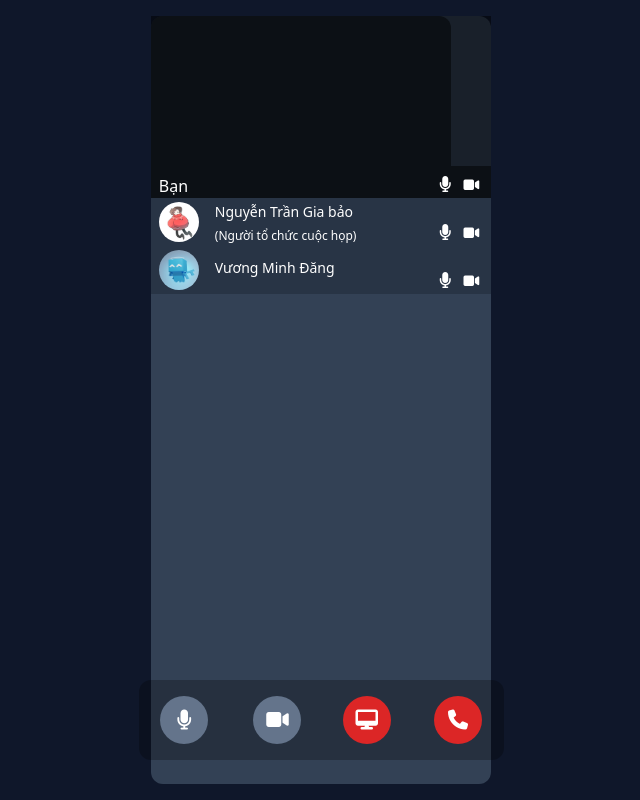
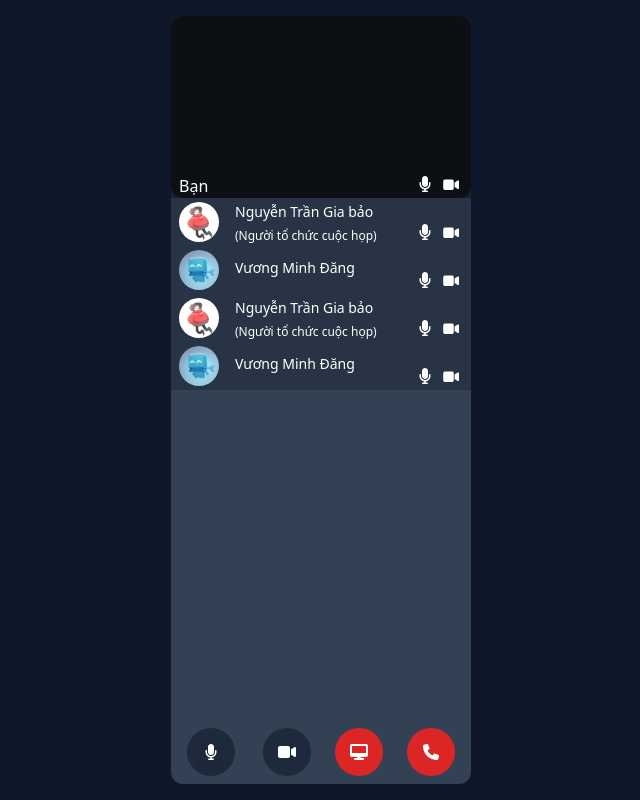
Before and after one commit to ngtrgiabao/meet-with-us, a React (Create React App) app in the folder frontend/: page /room in a window 1280 px wide. Shown: the whole page, without its empty margins (319-959 px from the left). Built offline with nearby package versions, Linux system fonts and the light colour scheme; no server answers.

Commit message:
fix layout room

```diff
--- a/frontend/src/components/WebcamOverview.tsx
+++ b/frontend/src/components/WebcamOverview.tsx
@@ -1,12 +1,8 @@
 import React from "react";
-import Peer from "peerjs";
-import { v4 as uuidV4 } from "uuid";
-import VideoPlayer from "./VideoPlayer";
 
 const WebcamStreamCapture = () => {
     const [isAudio, setIsAudio] = React.useState<boolean>(true);
     const [isVideo, setIsVideo] = React.useState<boolean>(true);
-    const [me, setMe] = React.useState<Peer>();
 
     console.log(isAudio, isVideo);
 
--- a/frontend/src/views/Room.tsx
+++ b/frontend/src/views/Room.tsx
@@ -1,5 +1,5 @@
-import { positions } from "@mui/system";
 import React from "react";
+
 const logo1 = require("../assets/background/2.jpg");
 const logo2 = require("../assets/background/1.jpg");
 
@@ -82,131 +82,53 @@ const Room = () => {
     const stopCall = () => {
         alert("Bạn đang rời khỏi cuộc họp...");
     };
-    console.log(isSharing);
 
     // XXXXXXXXXXXXXXXXXXXXXXXXXXXXXXXXXXXXXXXXXXXXXX RENDER XXXXXXXXXXXXXXXXXXXXXXXXXXXXXXXXXXXXXXXXXXXXXXXXXXXXXX//
     return (
         <div
             className={
                 isSharing
-                    ? "h-screen  overflow-hidden p-4 text-white grid grid-cols-5"
-                    : "h-screen  w-screen overflow-hidden p-4 text-white grid grid-cols-11"
+                    ? "h-screen overflow-hidden p-4 text-white grid grid-cols-5"
+                    : "h-screen w-full overflow-hidden p-4 text-white flex justify-center"
             }
         >
             {/* =================== MAIN SCREEN ====================== */}
             <div
-                className={isSharing ? "grid col-span-4" : ""}
+                className={isSharing ? "grid col-span-4" : "hidden"}
                 style={{
                     gridTemplateRows: "repeat(auto-fit, minmax(3rem, 1fr))",
-                }}
-            >
-                {/* ===================================== MÀN HÌNH CHÍNH ========================================= */}
-                <div
-                    className={isSharing ? "w-full" : "flex justify-center"}
-                    style={{
-                        gridRow: "span 8",
                 }}
             >
                 <video ref={videoRef} autoPlay />
             </div>
 
-                {/* ========================================  ACTION NAVBAR ============================================== */}
+            {/* =================== PEOPLE ====================== */}
             <div
                 className={
-                        isSharing
-                            ? "flex justify-center items-center"
-                            : "flex justify-center items-center z-10 w-screen"
+                    isSharing ? "" : "col-start-5 col-end-8 flex justify-center"
                 }
-                >
-                    <div
-                        className={
-                            isSharing
-                                ? "nav-bar fixed bottom-10 bg-black/25 p-4 px-4 rounded-xl w-fit grid grid-cols-4 place-items-center text-xl gap-8"
-                                : "w-[365px] nav-bar fixed bottom-10 bg-black/25 p-4 mr-[2rem] px-4 rounded-xl grid grid-cols-4 place-items-center text-xl gap-8" //translate-x-[-163%]
-                        }
-                    >
-                        {/* MIC */}
-                        {isAudio ? (
-                            <button
-                                onClick={handleAudio}
-                                className="bg-slate-500 font-bold rounded-full w-[3rem] h-[3rem]"
-                            >
-                                <i className="fa-solid fa-microphone"></i>
-                            </button>
-                        ) : (
-                            <button
-                                onClick={handleAudio}
-                                className="text-white font-bold rounded-full w-[3rem] h-[3rem] bg-red-500 "
-                            >
-                                <i className="fa-solid fa-microphone-slash"></i>
-                            </button>
-                        )}
-
-                        {/* VIDEO */}
-                        {isVideo ? (
-                            <button
-                                onClick={handleVideo}
-                                className="bg-slate-500 font-bold rounded-full w-[3rem] h-[3rem] ml-1"
-                            >
-                                <i className="fa-solid fa-video"></i>
-                            </button>
-                        ) : (
-                            <button
-                                onClick={handleVideo}
-                                className="text-white font-bold rounded-full w-[3rem] h-[3rem] bg-red-500 ml-1"
-                            >
-                                <i className="fa-solid fa-video-slash"></i>
-                            </button>
-                        )}
-                        {/* SHARING SCREEN */}
-
-                        <button
-                            className={
-                                isSharing
-                                    ? "hover:cursor-pointer rounded-full w-[3rem] h-[3rem] hover:bg-blue-400 flex items-center justify-center bg-green-600"
-                                    : "hover:cursor-pointer rounded-full w-[3rem] h-[3rem]  hover:bg-red-400 flex items-center justify-center bg-red-600"
-                            }
-                            onClick={() => shareScreen()}
-                        >
-                            <i className="fa-solid fa-desktop"></i>
-                        </button>
-                        {/* END CALL */}
-                        <a href="/">
-                            <button
-                                onClick={() => stopCall()}
-                                className="hover:cursor-pointer rounded-full w-[3rem] h-[3rem] bg-red-600 flex items-center justify-center"
-                            >
-                                <i className="fa-solid fa-phone"></i>
-                            </button>
-                        </a>
-                    </div>
-                </div>
-            </div>
-
-            {/* =================== PEOPLE ====================== */}
-            <div
-                className={isSharing ? "" : "col-start-5 col-end-8"}
                 col-start-5
                 col-end-8
             >
                 <div
                     className={
                         isSharing
-                            ? "h-full col-span-1 bg-slate-700 rounded-xl"
-                            : "h-full w-[100%] h-[80%] bg-slate-700 rounded-xl" //translate-x-[-163%]
+                            ? "h-full col-span-1 bg-slate-700 rounded-xl p-2 flex flex-col justify-between"
+                            : "h-full w-full bg-slate-700 rounded-xl flex flex-col justify-between"
                     }
                 >
-                    <div className="bg-black/50">
+                    <div className="h-full">
+                        <div className="bg-black/50 rounded-xl">
                             {isVideo ? (
                                 <video
                                     ref={video}
-                                className="bg-black/50 rounded-t-xl"
+                                    className="bg-black/50 rounded-t-xl w-full"
                                     style={{
                                         transform: "rotateY(180deg)",
                                     }}
                                 ></video>
                             ) : (
-                            <div className="bg-black/50 w-0 h-0 rounded-t-xl"></div>
+                                <div className="bg-black/50 w-0 h-0"></div>
                             )}
 
                             <div className="relative bg-black/50 w-full h-[10px] p-4">
@@ -224,6 +146,59 @@ const Room = () => {
                                     </span>
                                 </button>
                             </div>
+                        </div>
+
+                        {/* USERS */}
+                        <div className="max-h-[20rem] overflow-y-scroll">
+                            {/* USER */}
+                            <div className="flex jusstify-center">
+                                <div className="relative bg-gray-800/50 w-full h-[3rem] border-slate-400 hover:bg-slate-300/25">
+                                    <div>
+                                        <img
+                                            className="absolute top-1 left-2 rounded-full w-[2.5rem] h-[2.5rem]"
+                                            src={logo2}
+                                        />
+                                    </div>
+                                    <div className="absolute top-1 left-16 text-white text-sm">
+                                        Nguyễn Trần Gia bảo
+                                    </div>
+                                    <div className="absolute bottom-0.5 left-16 text-white text-xs">
+                                        (Người tổ chức cuộc họp)
+                                    </div>
+                                    <span className="absolute bottom-0.5 right-10">
+                                        <span className="font-bold rounded-full w-[1.6rem] h-[1.6rem]">
+                                            <i className="fa-solid fa-microphone"></i>
+                                        </span>
+                                    </span>
+                                    <span className="absolute bottom-0.5 right-3">
+                                        <span className="font-bold rounded-full w-[1.6rem] h-[1.6rem] ml-4">
+                                            <i className="text-sm fa-solid fa-video"></i>
+                                        </span>
+                                    </span>
+                                </div>
+                            </div>
+                            {/* USER */}
+                            <div className="relative bg-gray-800/50 w-full h-[3rem] border-slate-400 hover:bg-slate-300/25">
+                                <div>
+                                    <img
+                                        className="absolute top-1 left-2 rounded-full w-[2.5rem] h-[2.5rem]"
+                                        src={logo1}
+                                    />
+                                </div>
+                                <div className="absolute top-3 left-16 text-white text-sm">
+                                    Vương Minh Đăng
+                                </div>
+                                <div className="absolute bottom-0.5 left-16 text-white text-xs"></div>
+                                <span className="absolute bottom-0.5 right-10">
+                                    <span className="font-bold rounded-full w-[1.6rem] h-[1.6rem]">
+                                        <i className="fa-solid fa-microphone"></i>
+                                    </span>
+                                </span>
+                                <span className="absolute bottom-0.5 right-3">
+                                    <span className="font-bold rounded-full w-[1.6rem] h-[1.6rem] ml-4">
+                                        <i className="text-sm fa-solid fa-video"></i>
+                                    </span>
+                                </span>
                             </div>
                             {/* USER */}
                             <div className="flex jusstify-center">
@@ -277,6 +252,73 @@ const Room = () => {
                             </div>
                         </div>
                     </div>
+
+                    {/* ========================================  ACTION NAVBAR ============================================== */}
+
+                    <div
+                        className={
+                            isSharing
+                                ? "w-full flex justify-between p-2 rounded-lg"
+                                : "w-full flex justify-between p-2 rounded-lg px-4"
+                        }
+                    >
+                        {/* MIC */}
+                        {isAudio ? (
+                            <button
+                                onClick={handleAudio}
+                                className="bg-slate-800 font-bold rounded-full w-[3rem] h-[3rem] hover:opacity-80"
+                            >
+                                <i className="fa-solid fa-microphone shadow-lg"></i>
+                            </button>
+                        ) : (
+                            <button
+                                onClick={handleAudio}
+                                className="text-white font-bold rounded-full w-[3rem] h-[3rem] bg-red-500 hover:opacity-80"
+                            >
+                                <i className="fa-solid fa-microphone-slash"></i>
+                            </button>
+                        )}
+
+                        {/* VIDEO */}
+                        {isVideo ? (
+                            <button
+                                onClick={handleVideo}
+                                className="bg-slate-800 font-bold rounded-full w-[3rem] h-[3rem] ml-1 hover:opacity-80"
+                            >
+                                <i className="fa-solid fa-video"></i>
+                            </button>
+                        ) : (
+                            <button
+                                onClick={handleVideo}
+                                className="text-white font-bold rounded-full w-[3rem] h-[3rem] hover:opacity-80 bg-red-500 ml-1"
+                            >
+                                <i className="fa-solid fa-video-slash"></i>
+                            </button>
+                        )}
+                        {/* SHARING SCREEN */}
+
+                        <button
+                            className={
+                                isSharing
+                                    ? "hover:cursor-pointer rounded-full w-[3rem] h-[3rem] hover:opacity-80 flex items-center justify-center bg-slate-800"
+                                    : "hover:cursor-pointer rounded-full w-[3rem] h-[3rem] hover:opacity-80 flex items-center justify-center bg-red-600"
+                            }
+                            onClick={() => shareScreen()}
+                        >
+                            <i className="fa-solid fa-desktop"></i>
+                        </button>
+                        {/* END CALL */}
+                        <a href="/">
+                            <button
+                                onClick={() => stopCall()}
+                                className="hover:cursor-pointer rounded-full w-[3rem] h-[3rem] bg-red-600 flex items-center justify-center"
+                            >
+                                <i className="fa-solid fa-phone"></i>
+                            </button>
+                        </a>
+                    </div>
+                </div>
+            </div>
         </div>
     );
 };
--- a/frontend/src/views/UserOverview.tsx
+++ b/frontend/src/views/UserOverview.tsx
@@ -9,6 +9,7 @@ import bg1 from "../assets/background/1.jpg";
 import bg2 from "../assets/background/2.jpg";
 import bg3 from "../assets/background/3.jpg";
 import bg4 from "../assets/background/4.jpg";
+
 import WebcamOverview from "../components/WebcamOverview";
 import Transition from "../components/Transition";
 
```
Also changed, not shown: frontend/src/components/DateTime.tsx (deleted, +0 -7 lines), frontend/src/views/Home.tsx (+4 -8 lines). Lines whose indentation alone changed are shown as unchanged.
